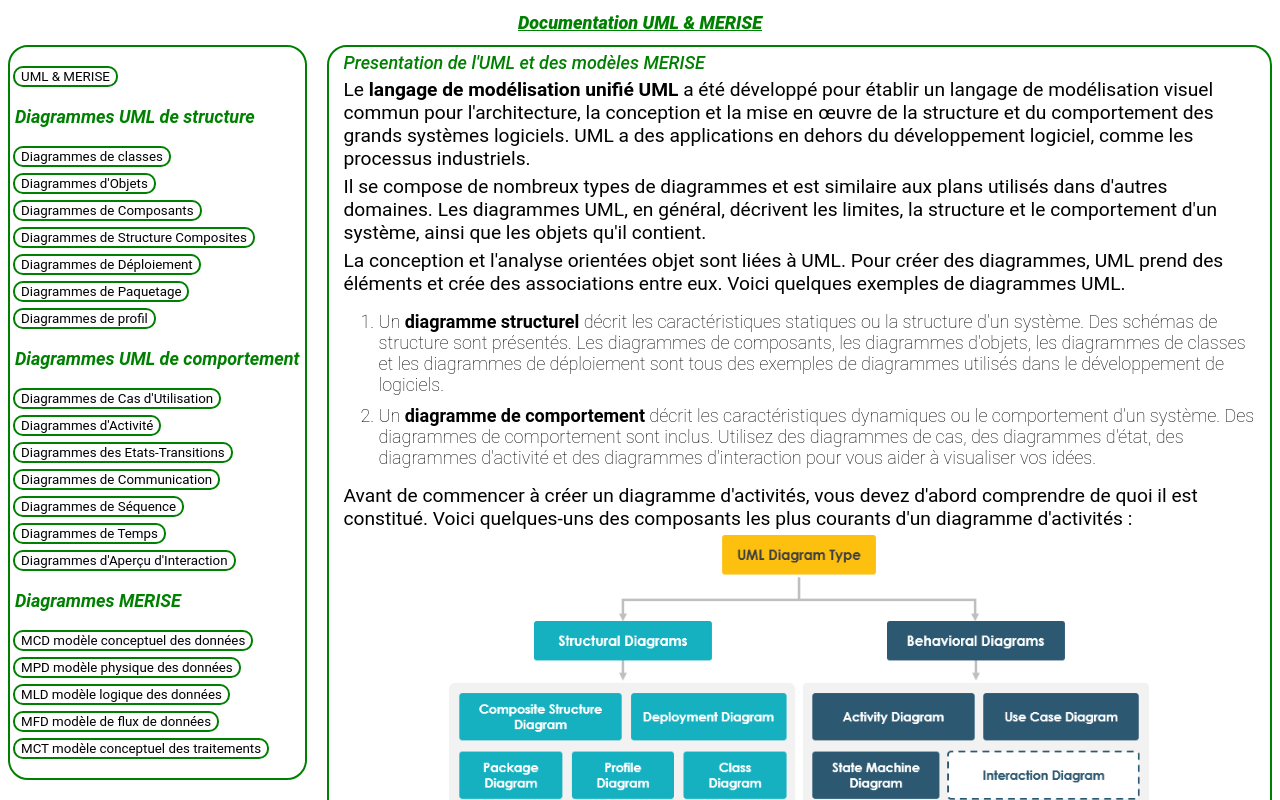
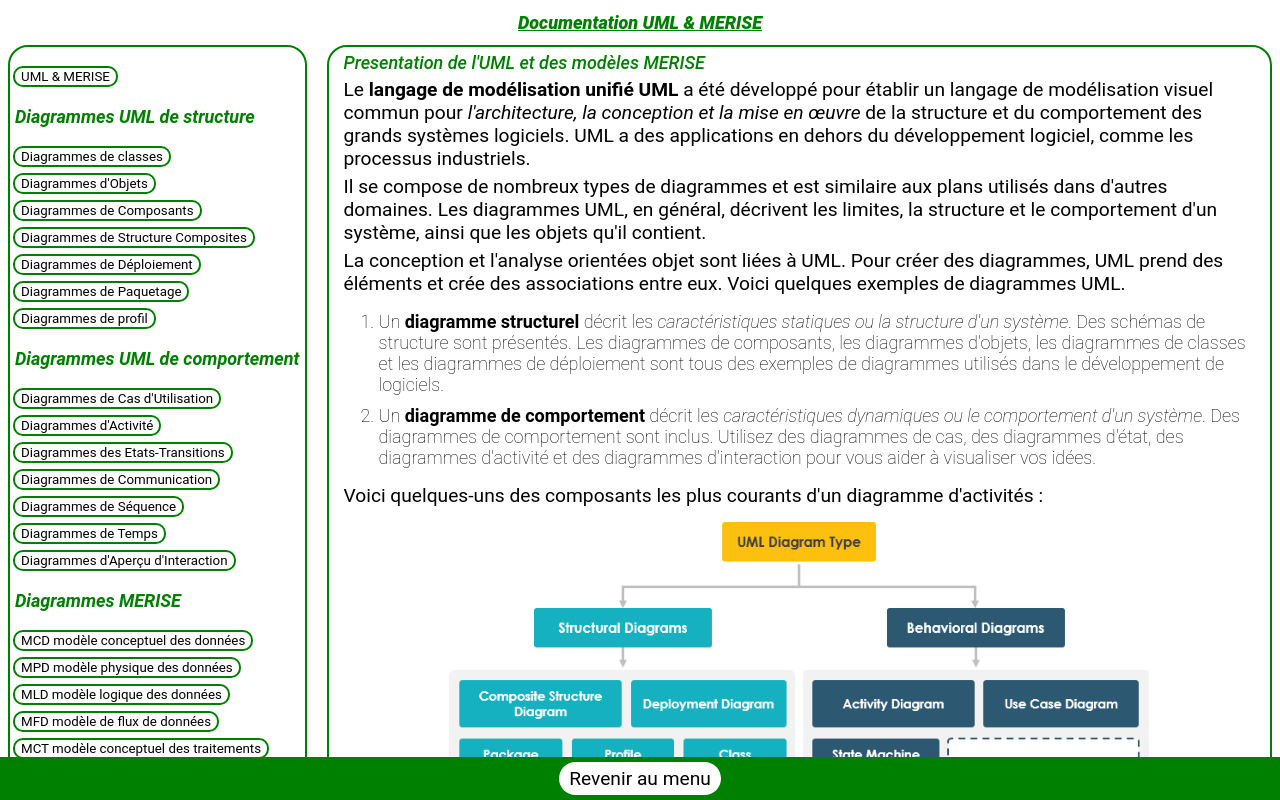
Before and after one commit to 2023-cda-alt-devops-p3/catalog-ag-2-React, a React (Create React App) app: page / in a window 1280 px wide. Shown: the top 800 px of the page. Built offline with nearby package versions, Linux system fonts and the light colour scheme.

Commit message:
feat: :sparkles: footer + review content

```diff
--- a/src/App.js
+++ b/src/App.js
@@ -3,6 +3,7 @@ import './App.css';
 import Title from './components/Title'
 import Nav from './components/Nav'
 import Article from './components/Article';
+import Footer from './components/Footer';
 
 function App() {
 
@@ -21,6 +22,7 @@ function App() {
           <Article selectedButton={selectedButton} />
         </div>
       </div>
+      <Footer />
     </main>
   );
 }
--- a/src/components/Diagrams&Models/Presentation.jsx
+++ b/src/components/Diagrams&Models/Presentation.jsx
@@ -5,15 +5,14 @@ const Presentation = () => {
   return (
     <article className="article" id="presentation-UML">
       <p className="subtitle">Presentation de l'UML et des modèles MERISE</p>
-      <p>Le <b>langage de modélisation unifié UML</b> a été développé pour établir un langage de modélisation visuel commun pour l'architecture, la conception et la mise en œuvre de la structure et du comportement des grands systèmes logiciels. UML a des applications en dehors du développement logiciel, comme les processus industriels.</p>
+      <p>Le <b>langage de modélisation unifié UML</b> a été développé pour établir un langage de modélisation visuel commun pour <i>l'architecture, la conception et la mise en œuvre</i> de la structure et du comportement des grands systèmes logiciels. UML a des applications en dehors du développement logiciel, comme les processus industriels.</p>
       <p>Il se compose de nombreux types de diagrammes et est similaire aux plans utilisés dans d'autres domaines. Les diagrammes UML, en général, décrivent les limites, la structure et le comportement d'un système, ainsi que les objets qu'il contient.</p>
       <p>La conception et l'analyse orientées objet sont liées à UML. Pour créer des diagrammes, UML prend des éléments et crée des associations entre eux. Voici quelques exemples de diagrammes UML.</p>
       <ol>
-        <li>Un <b>diagramme structurel</b> décrit les caractéristiques statiques ou la structure d'un système. Des schémas de structure sont présentés. Les diagrammes de composants, les diagrammes d'objets, les diagrammes de classes et les diagrammes de déploiement sont tous des exemples de diagrammes utilisés dans le développement de logiciels.</li>
-        <li>Un <b>diagramme de comportement</b> décrit les caractéristiques dynamiques ou le comportement d'un système. Des diagrammes de comportement sont inclus. Utilisez des diagrammes de cas, des diagrammes d'état, des diagrammes d'activité et des diagrammes d'interaction pour vous aider à visualiser vos idées.</li>
+        <li>Un <b>diagramme structurel</b> décrit les <i>caractéristiques statiques ou la structure d'un système</i>. Des schémas de structure sont présentés. Les diagrammes de composants, les diagrammes d'objets, les diagrammes de classes et les diagrammes de déploiement sont tous des exemples de diagrammes utilisés dans le développement de logiciels.</li>
+        <li>Un <b>diagramme de comportement</b> décrit les <i>caractéristiques dynamiques ou le comportement d'un système</i>. Des diagrammes de comportement sont inclus. Utilisez des diagrammes de cas, des diagrammes d'état, des diagrammes d'activité et des diagrammes d'interaction pour vous aider à visualiser vos idées.</li>
       </ol>
-      <p>Avant de commencer à créer un diagramme d'activités, vous devez d'abord comprendre de quoi il est
-        constitué. Voici quelques-uns des composants les plus courants d'un diagramme d'activités :</p>
+      <p>Voici quelques-uns des composants les plus courants d'un diagramme d'activités :</p>
       <div className="img-article">
         <img src={Image} alt="exemple avec les types de diagrammes UML" />
       </div>
--- /dev/null
+++ b/src/components/Footer.jsx
@@ -0,0 +1,11 @@
+import React from 'react'
+
+const Footer = () => {
+    return (
+        <footer>
+            <div className="footer"><a href="#HautDePage">Revenir au menu</a></div>
+        </footer>
+    )
+}
+
+export default Footer
--- a/src/index.css
+++ b/src/index.css
@@ -97,6 +97,7 @@ img {
   width: 100%;
   max-width: 700px;
   height: auto;
+  margin: 10px 0px;
 }
 
 .img-article {
@@ -131,3 +132,13 @@ button:hover {
   background-color: green;
   color: white;
 }
+
+.footer {
+  position: fixed;
+  left: 0;
+  bottom: 0;
+  width: 100%;
+  background-color: green;
+  text-align: center;
+  padding: 10px 0px;
+}
```
